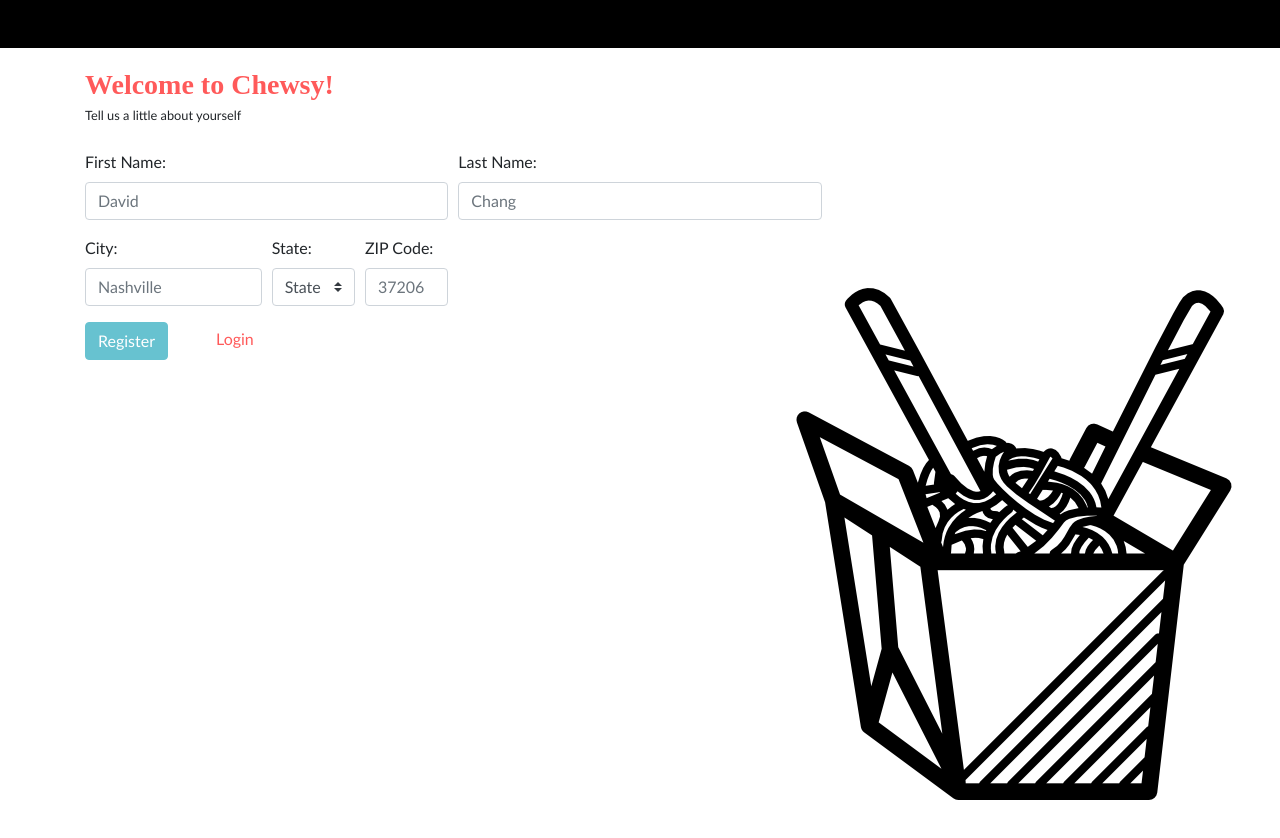
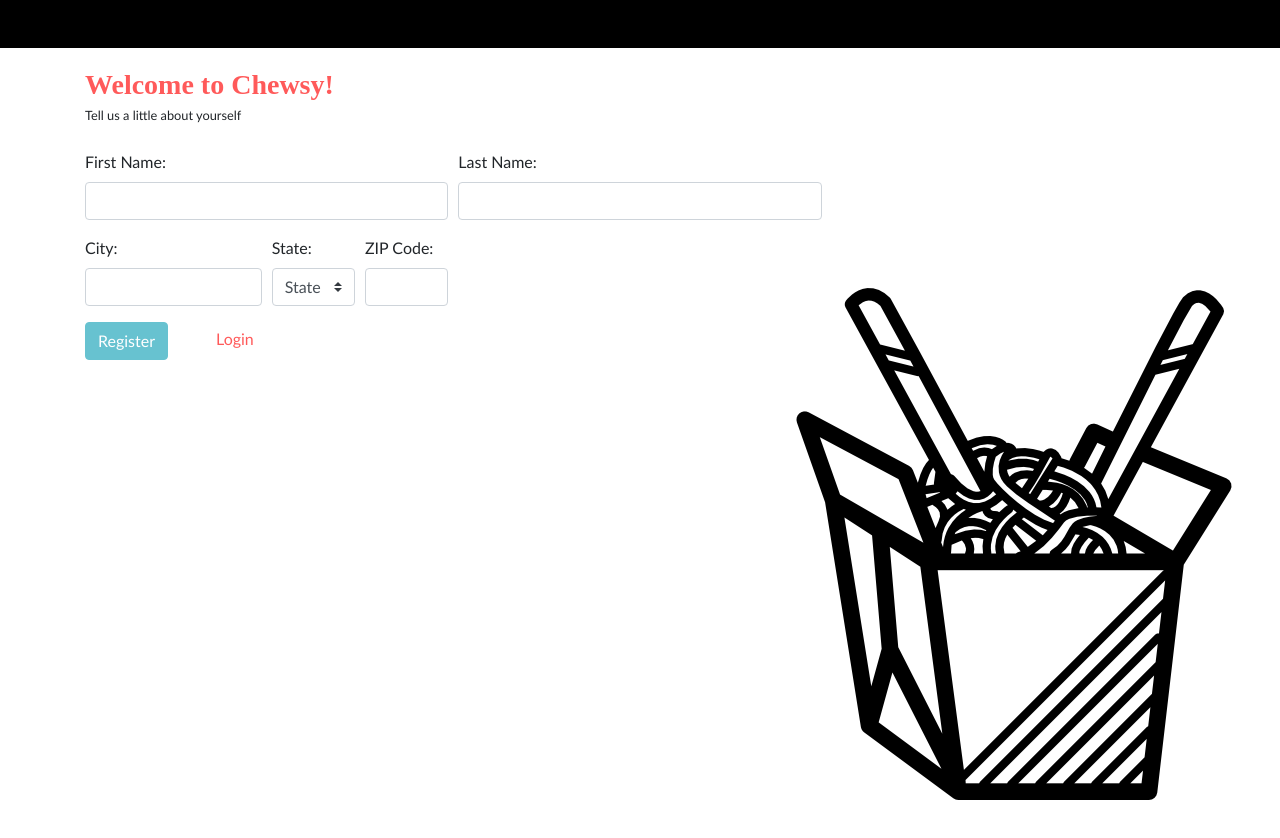
Before and after one commit to farrellkat/Chewsy.net, a React (Create React App) app: page /registration in a window 1280 px wide. Shown: the top 838 px of the page. Built offline with nearby package versions, Linux system fonts and the light colour scheme; a web font is replaced by a local one; what auth0-js would draw is missing.

Commit message:
got rid of placeholders in registration

```diff
--- a/src/components/authentication/Registration.js
+++ b/src/components/authentication/Registration.js
@@ -98,7 +98,7 @@ export default class Registration extends Component {
                 </label>
                             <input onChange={this.handleFieldChange} className="form-control" type="text"
                                 id="firstName"
-                                placeholder="David"
+                                // placeholder="David"
                                 required="" autoFocus="" />
                         </div>
                         <div className="form-group col-md-4">
@@ -107,7 +107,7 @@ export default class Registration extends Component {
                 </label>
                             <input onChange={this.handleFieldChange} className="form-control" type="text"
                                 id="lastName"
-                                placeholder="Chang"
+                                // placeholder="Chang"
                                 required="" autoFocus="" />
                         </div>
                     </div>
@@ -118,7 +118,7 @@ export default class Registration extends Component {
                 </label>
                             <input onChange={this.handleFieldChange} className="form-control" type="text"
                                 id="city"
-                                placeholder="Nashville"
+                                // placeholder="Nashville"
                                 required="" autoFocus="" />
                         </div>
                         <div className="form-group col-md-1">
@@ -146,7 +146,7 @@ export default class Registration extends Component {
                 </label>
                             <input onChange={this.handleFieldChange} className="form-control" type="text"
                                 id="zipCode"
-                                placeholder="37206"
+                                // placeholder="37206"
                                 required="" />
                         </div>
                     </div>
--- a/src/components/authentication/auth0-variables.js
+++ b/src/components/authentication/auth0-variables.js
@@ -1,6 +1,6 @@
 export const AUTH_CONFIG = {
     domain: 'dev-cerpmdij.auth0.com',
     clientId: 'SjziF5SksNOB91J0qxRft6sARYUcwIgn',
-    callbackUrl: 'https://www.chewsy.net/callback'
-    // callbackUrl: 'http://localhost:3000/callback'
+    // callbackUrl: 'https://www.chewsy.net/callback'
+    callbackUrl: 'http://localhost:3000/callback'
   }
```
